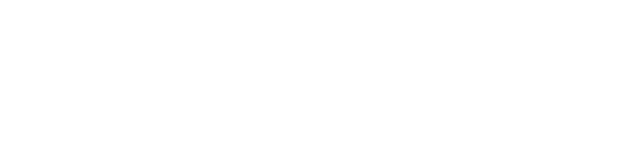
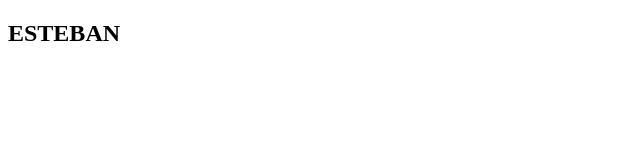
Before and after one commit to estitomas/peit23122020, a plain HTML site: page index.html in a window 1280 px wide. Shown: the whole page, without its empty margins (0-640 px from the left). Drawn offline with Linux system fonts and the light colour scheme.

Commit message:
agregue un nombree

```diff
--- a/index.html
+++ b/index.html
@@ -6,6 +6,6 @@
     <title>Document</title>
 </head>
 <body>
-
+    <h2>ESTEBAN</h2>
 </body>
 </html>
```
